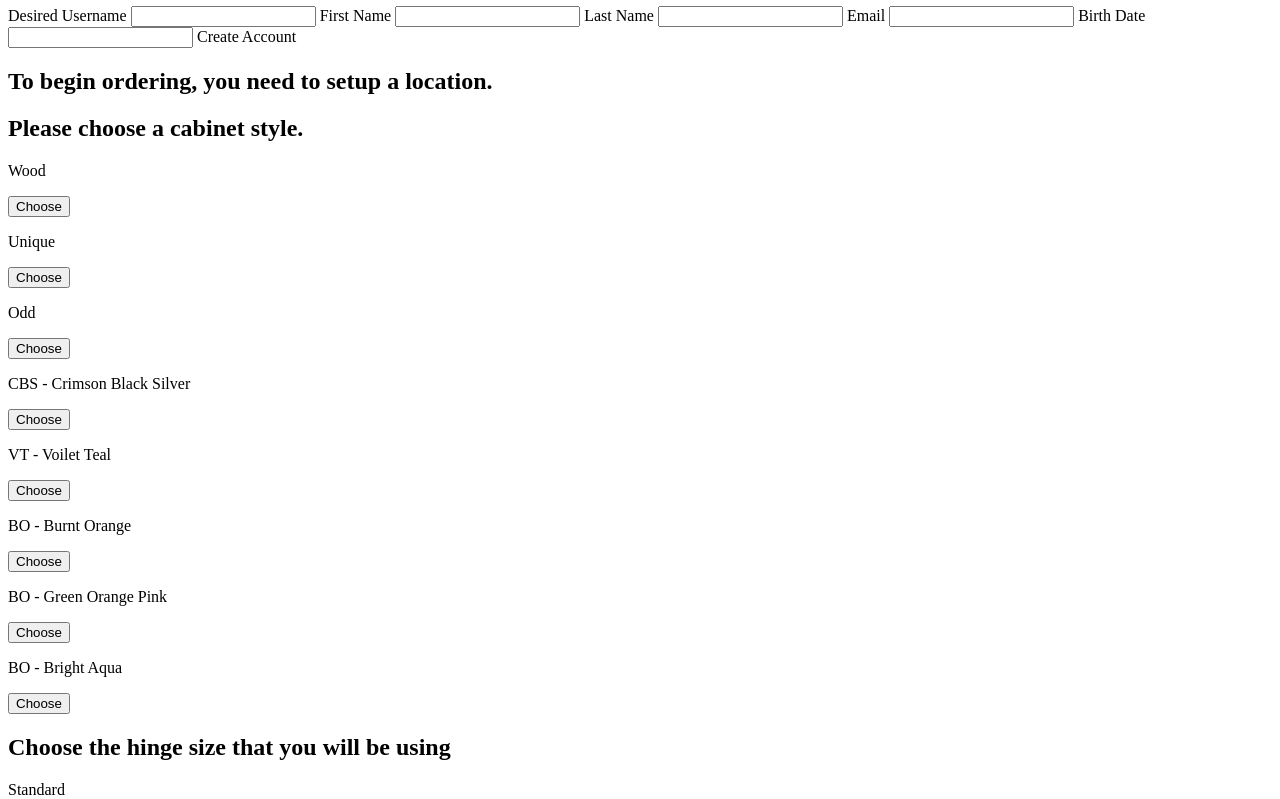
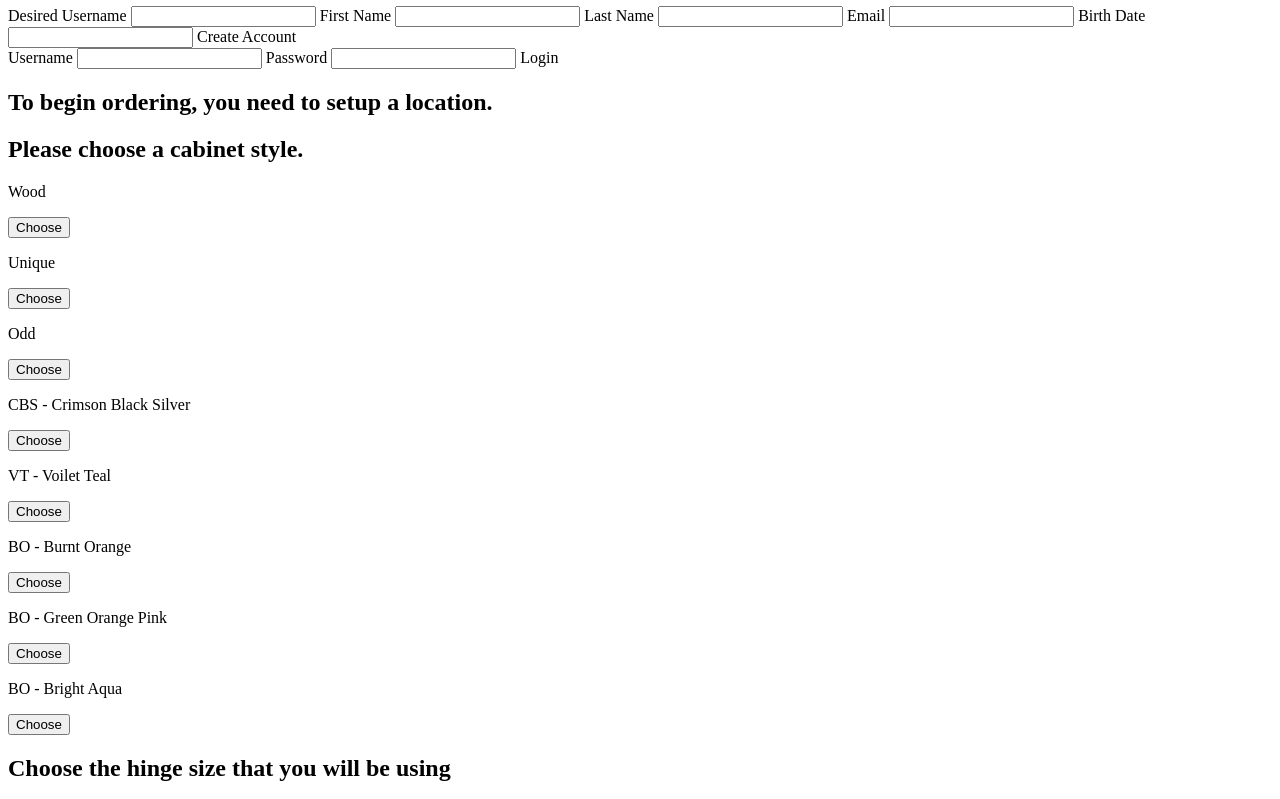
Before and after one commit to AlexisGood100/cabinetestimationplusordering, a plain HTML site: page orderingTool/client/index.html in a window 1280 px wide. Shown: the part 132-931 px from the top of the page. Drawn offline with Linux system fonts and the light colour scheme.

Commit message:
added more the outline and deciding where backend will be used

```diff
--- a/orderingTool/index.html
+++ b/orderingTool/client/index.html
@@ -11,7 +11,7 @@
     <header>
         <h1>Welcome to the ordering Application</h1>
     </header>
-
+<!-- Create Account section (backend access =>) -->
     <main>
 
         <h1>Please create an account to begin ordering.</h1>
@@ -30,9 +30,27 @@
                 <input type='text' id="User-birthDate">
                 <submit>Create Account</submit>
         </form>
+
         </div>
+        <!-- End of account creation -->
+
+        <!-- Section login (backend access =>) -->
+<div class="div-login-container">
+
+    <form>
+        <label>Username</label>
+        <input>
+        <label>Password</label>
+        <input>
+        <submit>Login</submit>
+    </form>
 
 
+</div>
+
+        <!-- End of login -->
+
+<!-- Setting up an account (backend access =>) (only the location is saved to backend, the images ect are frontend.) -->
         <section>
             <h1>To begin ordering, you need to setup a location.</h1>
             <div class="div-location-setup">
@@ -195,7 +213,11 @@
         </section>
         <!-- End of choices section -->
 
+        <!-- Ordering Screen -->
+        <!-- Next section will be the ordering process, which will have a manual, or upload CSV function (possibly copy and paste) -->
 
+
+<!-- Home  -->
         <!-- Next section will be the front interface, which will be the account information, balance ect. -->
         <!-- && the locations that have been added, with options for modifying, looking at past orders, getting receipts -->
         <!-- && delete ect.-->
```
Also changed, not shown: orderingTool/backend/server.js (added), orderingTool/client/app.js (added), orderingTool/client/styles.css (added), orderingTool/images/cabinetStyles/oddStyle.jpg (deleted), orderingTool/images/cabinetStyles/uniqueStyle.jpg (deleted), orderingTool/images/cabinetStyles/woodStyle.jpg (deleted).
